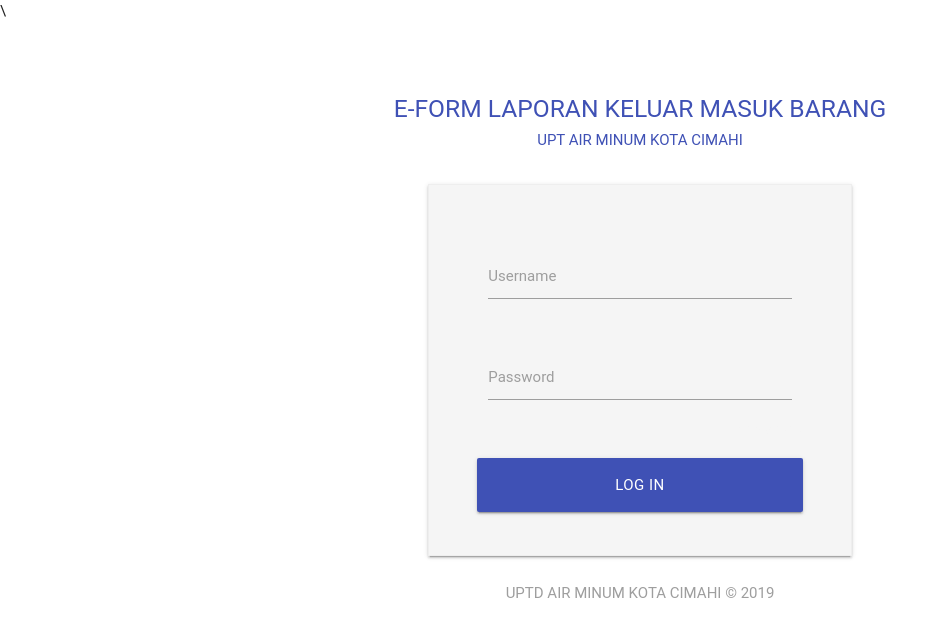
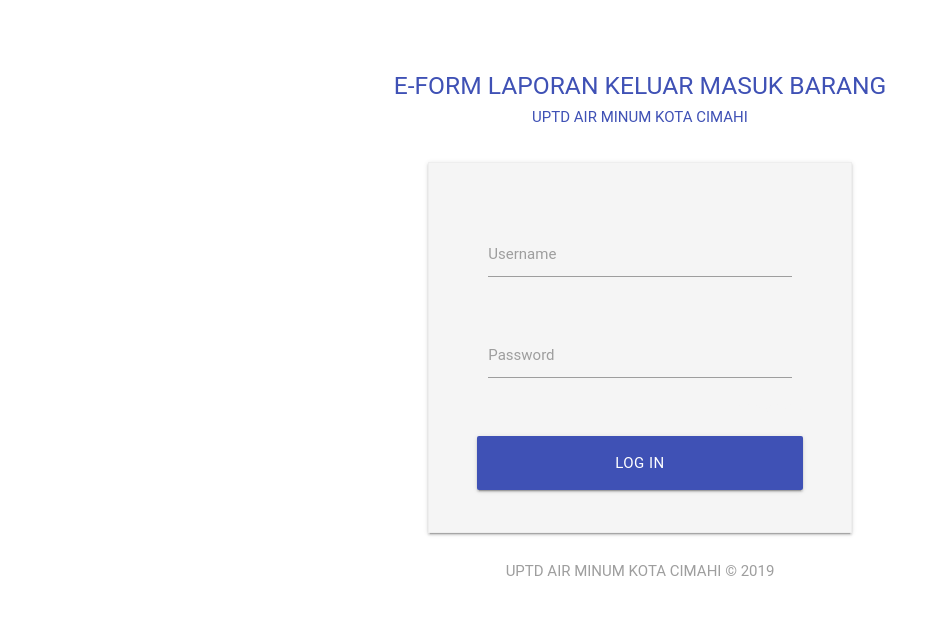
Before and after one commit to anugrahra/sistem-gudang, a PHP site: page / in a window 1280 px wide. Shown: the top 637 px of the page, without its empty margins (0-948 px from the left). Run offline with PHP 8.4, Linux system fonts and the light colour scheme; some libraries are stand-ins or nearby versions; some web fonts are replaced.

Commit message:
fix something shit

```diff
--- a/aset/view/header.php
+++ b/aset/view/header.php
@@ -42,7 +42,7 @@
   <li>
     <a class="dropDownLaporanSide" href="#!" data-target="laporan-content-side">Laporan<i class="material-icons right">arrow_drop_down</i></a>
   </li>
-  <li><a href="">Log Out</a></li>
+  <li><a href="logout.php">Log Out</a></li>
 </ul>
 
 <!-- Dropdown Content Main -->
@@ -67,6 +67,8 @@
 </ul>
 
 <ul id="laporan-content" class="dropdown-content">
+  <li><a href="stock_opname.php">Stock Opname</a></li>
+  <li class="divider"></li>
   <li><a href="laporan_penerimaan.php">Laporan Penerimaan</a></li>
   <li><a href="laporan_pengeluaran.php">Laporan Pengeluaran</a></li>
   <li class="divider"></li>
@@ -95,6 +97,8 @@
 </ul>
 
 <ul id="laporan-content-side" class="dropdown-content">
+  <li><a href="stock_opname.php">Stock Opname</a></li>
+  <li class="divider"></li>
   <li><a href="laporan_penerimaan.php">Laporan Penerimaan</a></li>
   <li><a href="laporan_pengeluaran.php">Laporan Pengeluaran</a></li>
   <li class="divider"></li>
--- a/index.php
+++ b/index.php
@@ -2,9 +2,9 @@
 <html>
 <head>
   <link href="https://fonts.googleapis.com/icon?family=Material+Icons" rel="stylesheet">
-  <link rel="stylesheet" href="https://cdnjs.cloudflare.com/ajax/libs/materialize/0.97.5/css/materialize.min.css">\
+  <link rel="stylesheet" href="https://cdnjs.cloudflare.com/ajax/libs/materialize/0.97.5/css/materialize.min.css">
   <link rel="stylesheet" href="css/style.css">
-  <meta name="viewport" content="width=device-width, initial-scale=1.0"/>
+  <meta name="viewport" content="width=device-width, initial-scale=1.0">
   <title>LOG IN | ELANG - UPTD AIR MINUM KOTA CIMAHI</title>
 </head>
 
@@ -34,11 +34,11 @@
 
   <div class="section"></div>
   <main id="mainlogin">
-    <center>
+    <div class="center">
       <div class="section"></div>
 
       <h5 class="indigo-text">E-FORM LAPORAN KELUAR MASUK BARANG</h5>
-      <h6 class="indigo-text">UPT AIR MINUM KOTA CIMAHI</h6>
+      <h6 class="indigo-text">UPTD AIR MINUM KOTA CIMAHI</h6>
       <div class="section"></div>
 
       <div class="container">
@@ -66,17 +66,17 @@
                 <span style="color: #F5F5F5"><b>Lupa Password?</b></span>
               </label>
             </div>
-            <center>
+            <div class="center">
               <div class="row">
                 <button type="submit" name="submit" class="col s12 btn btn-large waves-effect indigo">Log In</button>
               </div>
-            </center>
+            </div>
             <br>
           </form>
         </div>
       </div>
       <p class="grey-text">UPTD AIR MINUM KOTA CIMAHI &copy; 2019</p>
-    </center>
+    </div>
 
     <div class="section"></div>
     <div class="section"></div>
```
